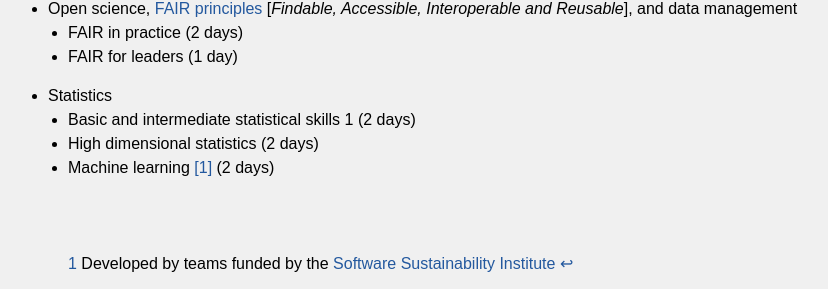
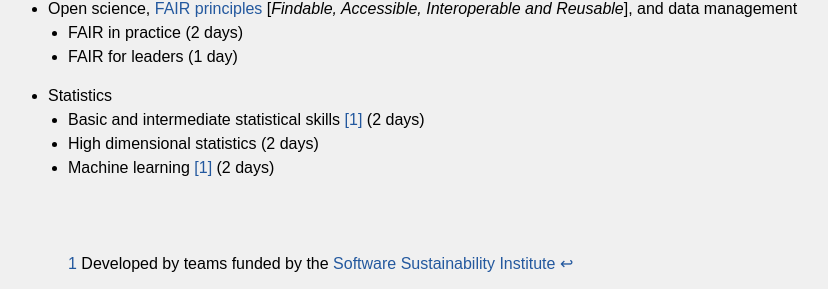
Before and after one commit to edcarp/Ed-DaSH, a Jekyll site: the page built from index.md, in a window 1280 px wide, cut to the strip 528-817 px from the top of the page. Shown: the whole strip, without its empty margins (22-850 px from the left). Built offline with Jekyll 4.4.1, drawn with Linux system fonts in a browser that asks for light colours; nearby versions of some CDN libraries; our own code applies the rules of GitHub Pages for plain Markdown files.

Commit message:
Update index.md

```diff
--- a/index.md
+++ b/index.md
@@ -59,7 +59,7 @@ Ed-DaSH is a **Da**ta **S**cience training programme for **H**ealth and Bioscien
   * FAIR in practice (2 days)
   * FAIR for leaders (1 day)
 * Statistics
-  * Basic and intermediate statistical skills <sup>1</sup> (2 days)
+  * Basic and intermediate statistical skills <sup id="fnref:1"><a class="footnote" href="#fn:1">[1]</a></sup> (2 days)
   * High dimensional statistics (2 days)
   * Machine learning <sup id="fnref:1"><a class="footnote" href="#fn:1">[1]</a></sup> (2 days)
 <br><br><br><br>
```
